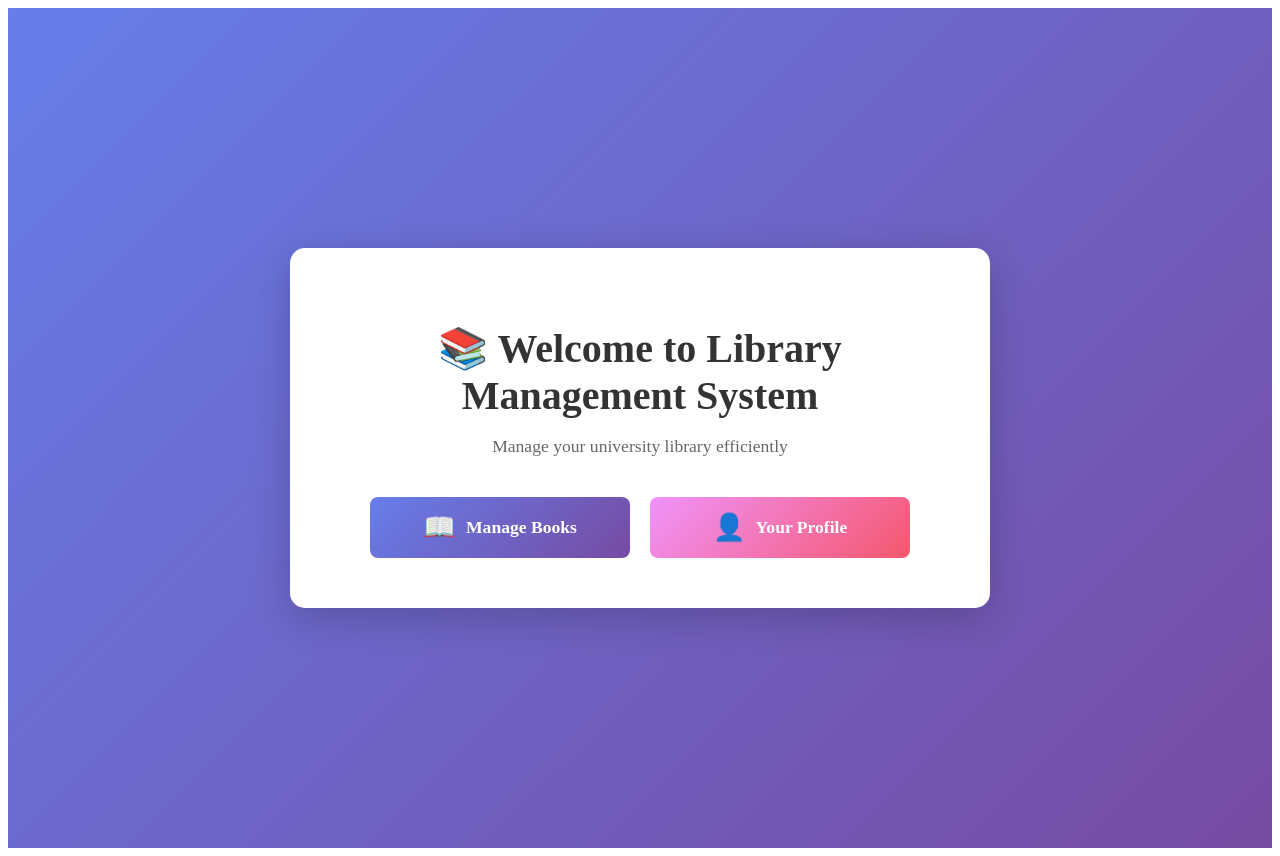
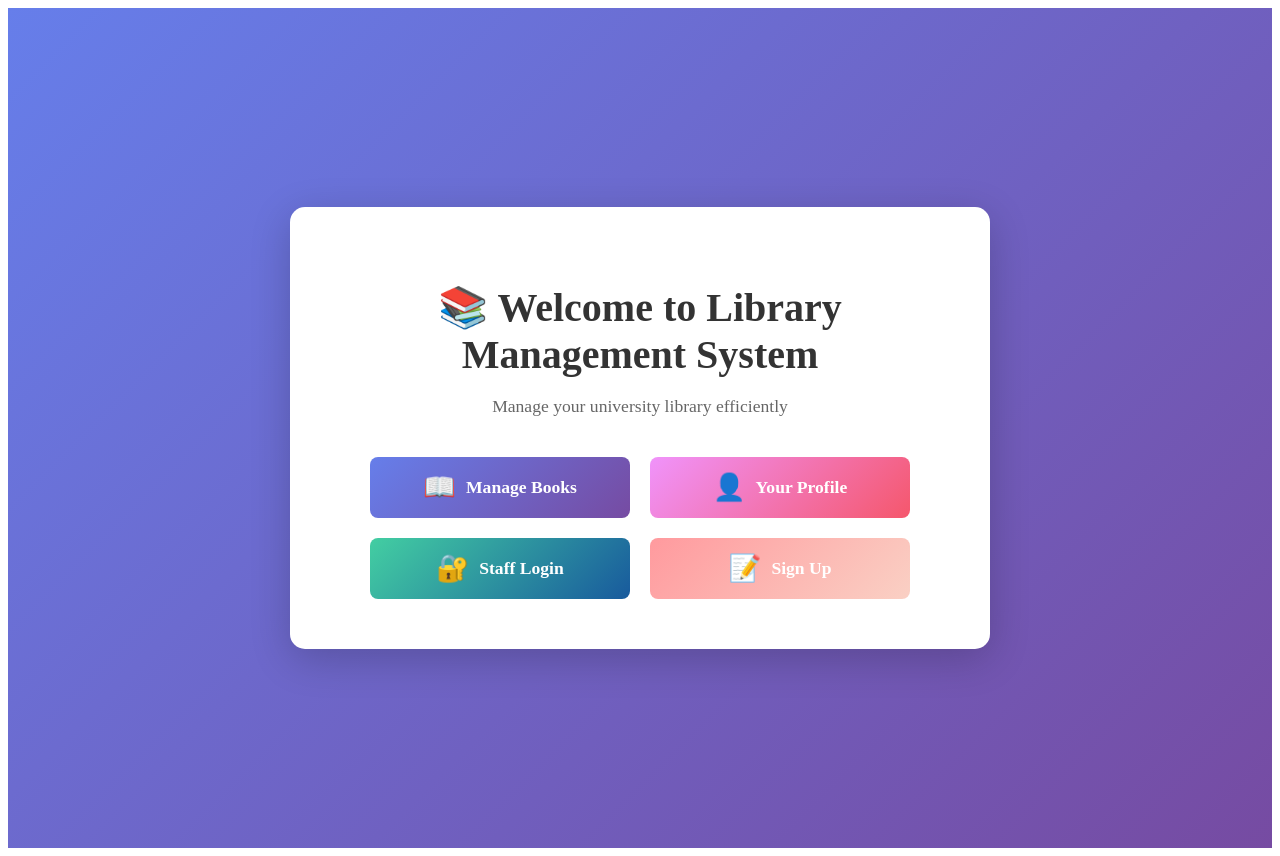
Before and after one commit to afzalhussain031/library-management-system, a React (Vite) app in the folder frontend/: page / in a window 1280 px wide. Built offline with nearby package versions, Linux system fonts and the light colour scheme; no server answers.

Commit message:
Added login & signup buttons on the homepage

```diff
--- a/frontend/src/pages/Home.tsx
+++ b/frontend/src/pages/Home.tsx
@@ -19,6 +19,16 @@ const Home: React.FC = () => {
             <span className="button-icon">👤</span>
             <span className="button-text">Your Profile</span>
           </Link>
+
+          <Link to="/login" className="nav-button login-button">
+            <span className="button-icon">🔐</span>
+            <span className="button-text">Staff Login</span>
+          </Link>
+
+          <Link to="/signup" className="nav-button signup-button">
+            <span className="button-icon">📝</span>
+            <span className="button-text">Sign Up</span>
+          </Link>
         </div>
       </div>
     </div>
--- a/frontend/src/styles/Home.css
+++ b/frontend/src/styles/Home.css
@@ -70,6 +70,24 @@
   box-shadow: 0 8px 20px rgba(245, 87, 108, 0.4);
 }
 
+.login-button {
+  background: linear-gradient(135deg, #43cea2 0%, #185a9d 100%);
+}
+
+.login-button:hover {
+  transform: translateY(-3px);
+  box-shadow: 0 8px 20px rgba(24, 90, 157, 0.4);
+}
+
+.signup-button {
+  background: linear-gradient(135deg, #ff9a9e 0%, #fad0c4 100%);
+}
+
+.signup-button:hover {
+  transform: translateY(-3px);
+  box-shadow: 0 8px 20px rgba(250, 208, 196, 0.4);
+}
+
 .button-icon {
   font-size: 1.5em;
 }
```
Also changed, not shown: 1 other file (tests, documents, lock files or other folders).
